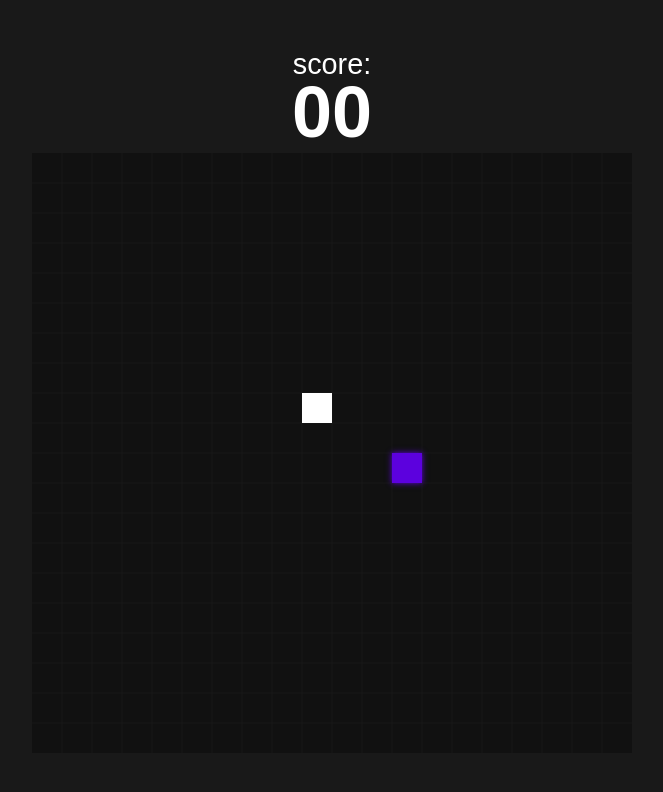
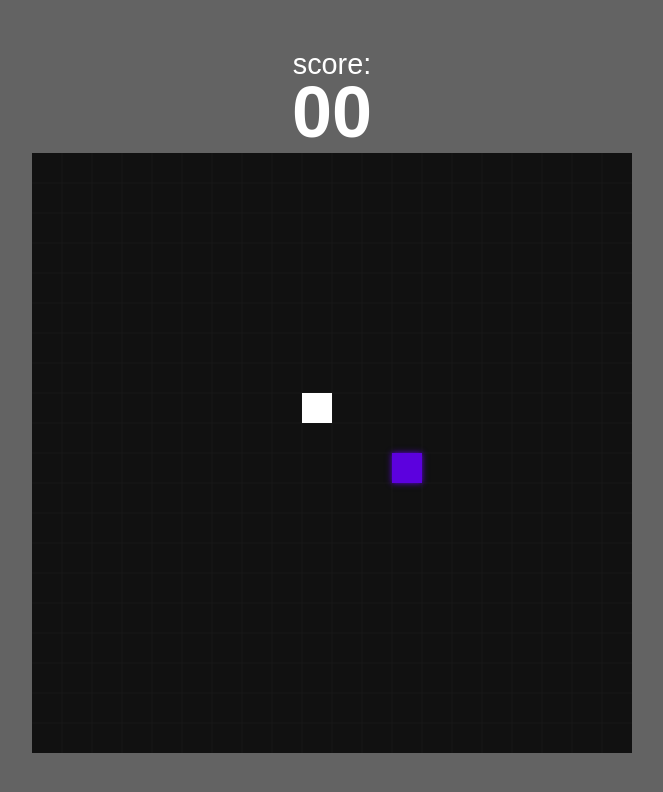
Before and after one commit to EduardoRocha5/jogoSnake, a plain HTML site: page index.html in a window 1280 px wide. Shown: the whole page, without its empty margins (308-971 px from the left). Drawn offline with nearby package versions, Linux system fonts and the light colour scheme.

Commit message:
nova cor

```diff
--- a/css/style.css
+++ b/css/style.css
@@ -8,7 +8,7 @@
 }
 
 body {
-    background-color: #191919;
+    background-color: #636363;
     display: flex;
     min-height: 100vh;
     align-items: center;
```
